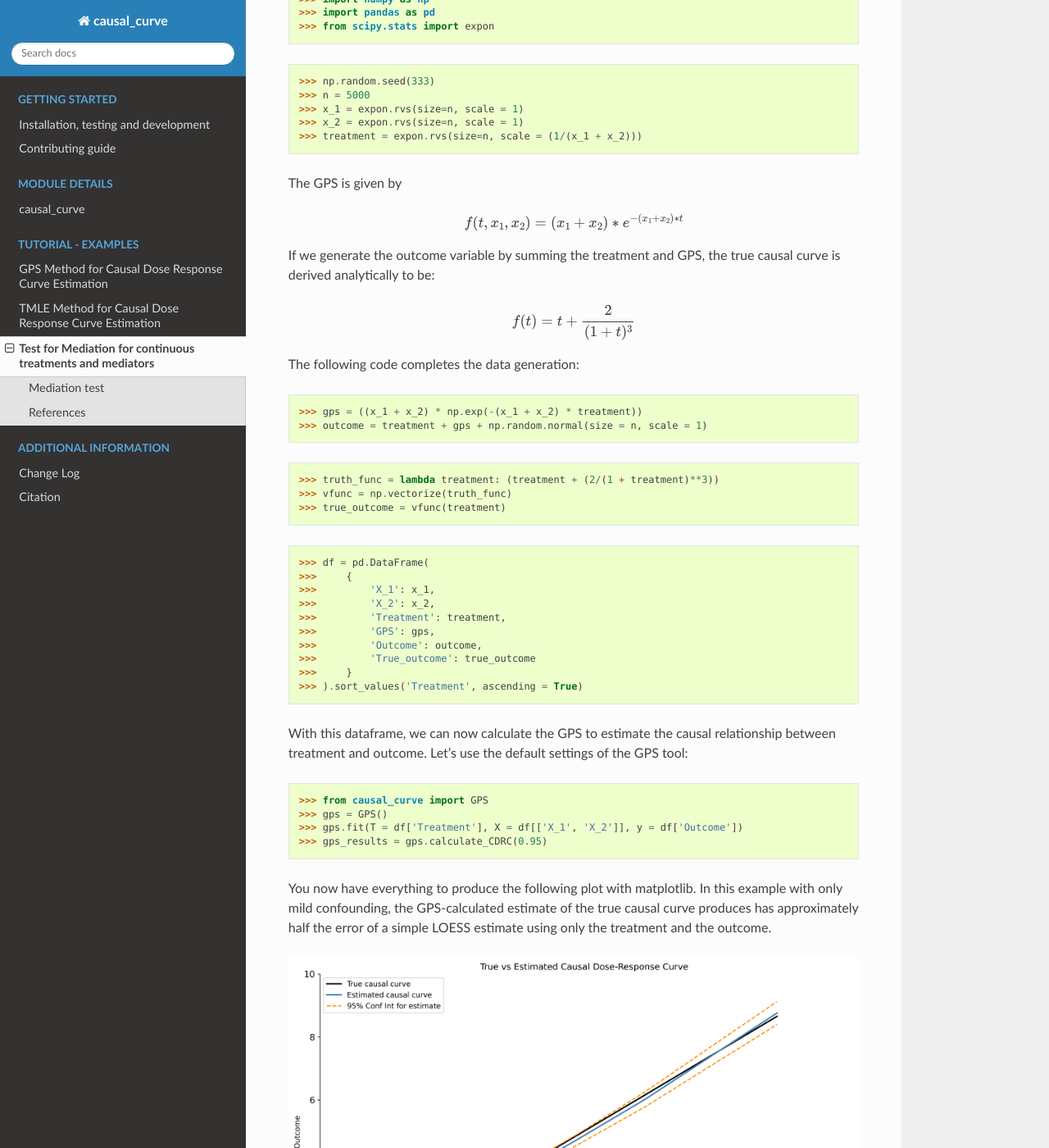
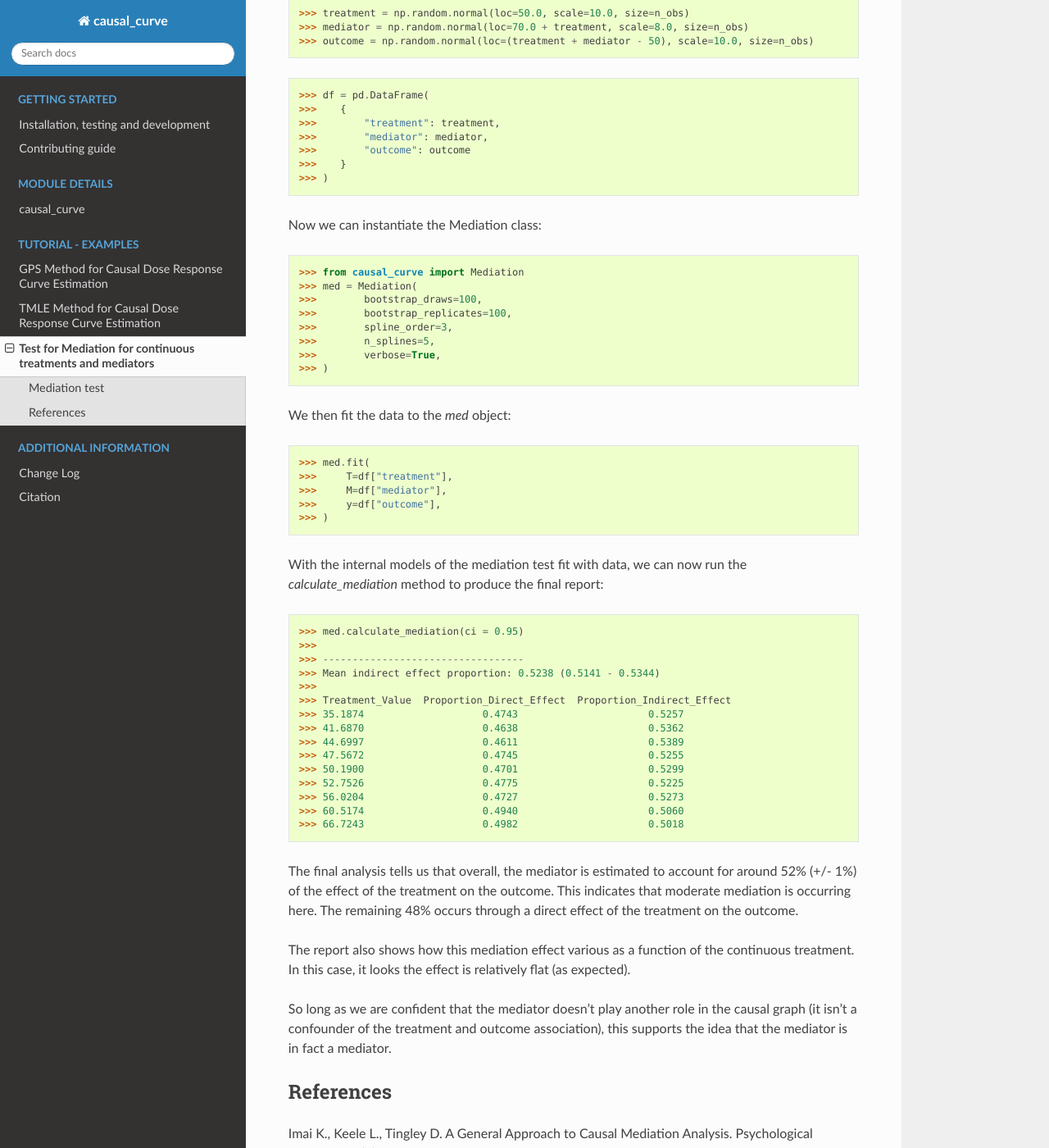
Before and after one commit to ronikobrosly/causal-curve, a Sphinx documentation site: the page built from docs/Mediation_example.rst, in a window 1280 px wide and 1400 px high, scrolled down 1146 px. Shown: the whole window at 82% size. Built offline with Sphinx 7.4.7 and the Read the Docs theme 2.0.0, drawn with Linux system fonts in a browser that asks for light colours; some of the changed text lies outside the part shown.

Commit message:
finished mediation tutorial doc

```diff
--- a/docs/Mediation_example.rst
+++ b/docs/Mediation_example.rst
@@ -8,93 +8,91 @@ Mediation test
 --------------
 
 
-It trying to explore the causal relationships between various elements, it's common to use
-your domain knowledge to sketch out your initial hypothesis of the connections. See the following
-causal DAG:
+It trying to explore the causal relationships between various elements, oftentimes you'll use
+your domain knowledge to sketch out your initial ideas about the causal connections.
+See the following causal DAG of the expected relationships between smoking, diabetes, obesity, age,
+and mortality (Havumaki et al.):
 
-.. image:: ../imgs/cdrc/CDRC.png
+.. image:: ../imgs/mediation/diabetes_DAG.png
 
-At some point though, it's helpful to validate these causal connections with empirical tests.
+At some point though, it's helpful to validate these ideas with empirical tests.
 This tool provides a test that can estimate the amount of mediation that occurs between
 a treatment, a purported mediator, and an outcome. In keeping with the causal curve theme,
 this tool uses a test developed my Imai et al. when handling a continuous treatment and
 mediator.
 
-
-
-
-
-
-
-In this example we use simulated data originally developed by Hirano and Imbens but adapted by others
-(see references). The advantage of this simulated data is it allows us
-to compare the estimate we produce against the true, analytically-derived causal curve.
-
-Let :math:`t_i` be the treatment for the i-th unit, let :math:`x_1` and :math:`x_2` be the
-confounding covariates, and let :math:`y_i` be the outcome measure. We assume that the covariates
-and treatment are exponentially-distributed, and the treatment variable is associated with the
-covariates in the following way:
+In this example we use the following simulated data, and assume that the `mediator`
+variable is decided to be a mediator by expert judgement.
 
 >>> import numpy as np
 >>> import pandas as pd
->>> from scipy.stats import expon
 
->>> np.random.seed(333)
->>> n = 5000
->>> x_1 = expon.rvs(size=n, scale = 1)
->>> x_2 = expon.rvs(size=n, scale = 1)
->>> treatment = expon.rvs(size=n, scale = (1/(x_1 + x_2)))
+>>> np.random.seed(132)
+>>> n_obs = 500
 
-The GPS is given by
+>>> treatment = np.random.normal(loc=50.0, scale=10.0, size=n_obs)
+>>> mediator = np.random.normal(loc=70.0 + treatment, scale=8.0, size=n_obs)
+>>> outcome = np.random.normal(loc=(treatment + mediator - 50), scale=10.0, size=n_obs)
 
-.. math::
-
-   f(t, x_1, x_2) = (x_1 + x_2) * e^{-(x_1 + x_2) * t}
-
-If we generate the outcome variable by summing the treatment and GPS, the true causal
-curve is derived analytically to be:
-
-.. math::
-
-   f(t) = t + \frac{2}{(1 + t)^3}
+>>> df = pd.DataFrame(
+>>>    {
+>>>        "treatment": treatment,
+>>>        "mediator": mediator,
+>>>        "outcome": outcome
+>>>    }
+>>> )
 
 
-The following code completes the data generation:
+Now we can instantiate the Mediation class:
 
->>> gps = ((x_1 + x_2) * np.exp(-(x_1 + x_2) * treatment))
->>> outcome = treatment + gps + np.random.normal(size = n, scale = 1)
-
->>> truth_func = lambda treatment: (treatment + (2/(1 + treatment)**3))
->>> vfunc = np.vectorize(truth_func)
->>> true_outcome = vfunc(treatment)
-
->>> df = pd.DataFrame(
->>>     {
->>>         'X_1': x_1,
->>>         'X_2': x_2,
->>>         'Treatment': treatment,
->>>         'GPS': gps,
->>>         'Outcome': outcome,
->>>         'True_outcome': true_outcome
->>>     }
->>> ).sort_values('Treatment', ascending = True)
-
-With this dataframe, we can now calculate the GPS to estimate the causal relationship between
-treatment and outcome. Let's use the default settings of the GPS tool:
-
->>> from causal_curve import GPS
->>> gps = GPS()
->>> gps.fit(T = df['Treatment'], X = df[['X_1', 'X_2']], y = df['Outcome'])
->>> gps_results = gps.calculate_CDRC(0.95)
-
-You now have everything to produce the following plot with matplotlib. In this example with only mild confounding,
-the GPS-calculated estimate of the true causal curve produces has approximately
-half the error of a simple LOESS estimate using only the treatment and the outcome.
-
-.. image:: ../imgs/cdrc/CDRC.png
+>>> from causal_curve import Mediation
+>>> med = Mediation(
+>>>        bootstrap_draws=100,
+>>>        bootstrap_replicates=100,
+>>>        spline_order=3,
+>>>        n_splines=5,
+>>>        verbose=True,
+>>> )
 
 
+We then fit the data to the `med` object:
 
+>>> med.fit(
+>>>     T=df["treatment"],
+>>>     M=df["mediator"],
+>>>     y=df["outcome"],
+>>> )
+
+With the internal models of the mediation test fit with data, we can now run the
+`calculate_mediation` method to produce the final report:
+
+>>> med.calculate_mediation(ci = 0.95)
+>>>
+>>> ----------------------------------
+>>> Mean indirect effect proportion: 0.5238 (0.5141 - 0.5344)
+>>>
+>>> Treatment_Value  Proportion_Direct_Effect  Proportion_Indirect_Effect
+>>> 35.1874                    0.4743                      0.5257
+>>> 41.6870                    0.4638                      0.5362
+>>> 44.6997                    0.4611                      0.5389
+>>> 47.5672                    0.4745                      0.5255
+>>> 50.1900                    0.4701                      0.5299
+>>> 52.7526                    0.4775                      0.5225
+>>> 56.0204                    0.4727                      0.5273
+>>> 60.5174                    0.4940                      0.5060
+>>> 66.7243                    0.4982                      0.5018
+
+The final analysis tells us that overall, the mediator is estimated to account for
+around 52% (+/- 1%) of the effect of the treatment on the outcome. This indicates that
+moderate mediation is occurring here. The remaining 48% occurs through a direct effect of the
+treatment on the outcome.
+
+The report also shows how this mediation effect various as a function of the continuous treatment.
+In this case, it looks the effect is relatively flat (as expected).
+
+So long as we are confident that the mediator doesn't play another role in the causal graph
+(it isn't a confounder of the treatment and outcome association), this supports the idea that
+the mediator is in fact a mediator.
 
 
 References
@@ -102,3 +100,7 @@ References
 
 Imai K., Keele L., Tingley D. A General Approach to Causal Mediation Analysis. Psychological
 Methods. 15(4), 2010, pp.309–334.
+
+Havumaki J., Eisenberg M.C. Mathematical modeling of directed acyclic graphs to explore
+competing causal mechanisms underlying epidemiological study data. medRxiv preprint.
+doi: https://doi.org/10.1101/19007922. Accessed June 23, 2020.
--- a/docs/conf.py
+++ b/docs/conf.py
@@ -22,7 +22,7 @@ copyright = '2020, Roni Kobrosly'
 author = 'Roni Kobrosly'
 
 # The full version, including alpha/beta/rc tags
-release = '0.1.3'
+release = '0.2.0'
 
 
 # -- General configuration ---------------------------------------------------
--- a/setup.py
+++ b/setup.py
@@ -5,7 +5,7 @@ with open("README.md", "r") as fh:
 
 setuptools.setup(
     name="causal-curve",
-    version="0.1.3",
+    version="0.2.0",
     author="Roni Kobrosly",
     author_email="roni.kobrosly@gmail.com",
     description="A python library with tools to perform causal inference using \
```
Also changed, not shown: docs/causal_curve.rst (+8 -0 lines), docs/changelog.rst (+8 -1 lines), temp_test.py (deleted, +0 -51 lines), imgs/mediation/diabetes_DAG.png (added), 1 other file.
